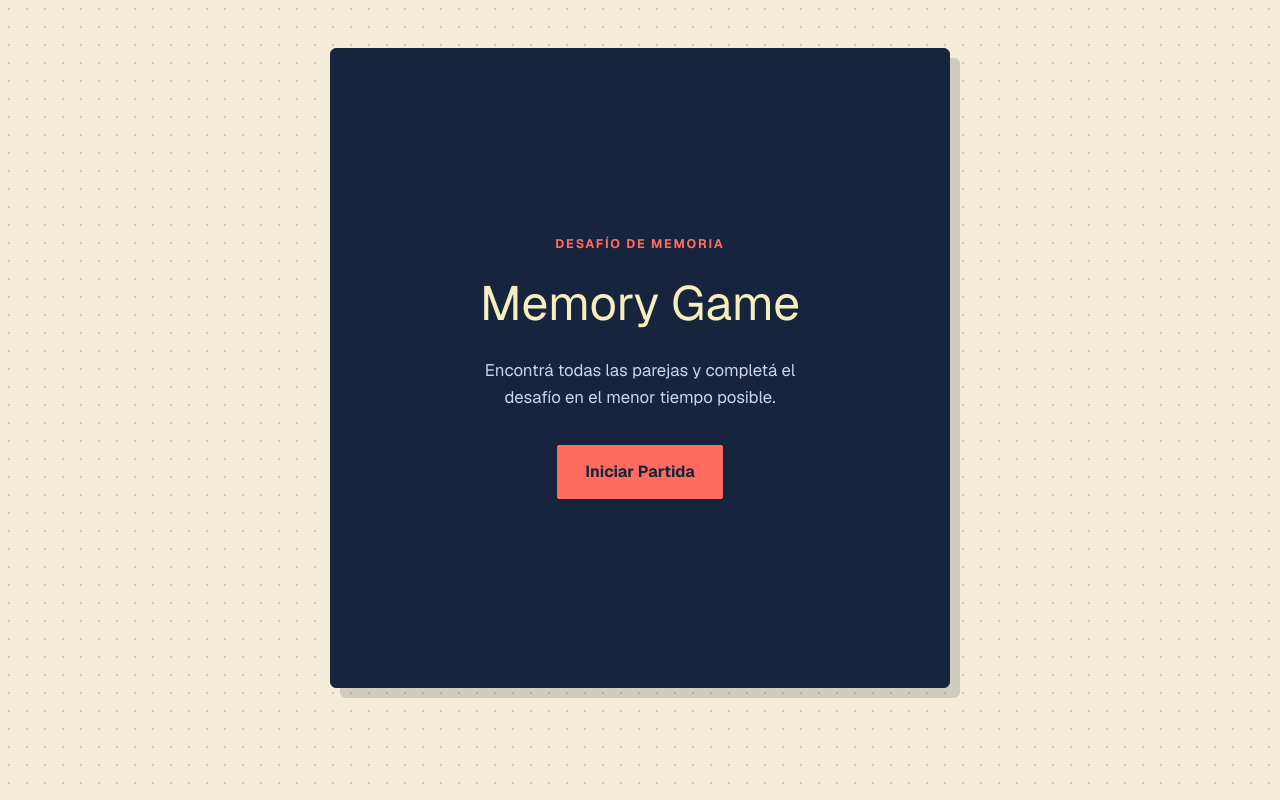
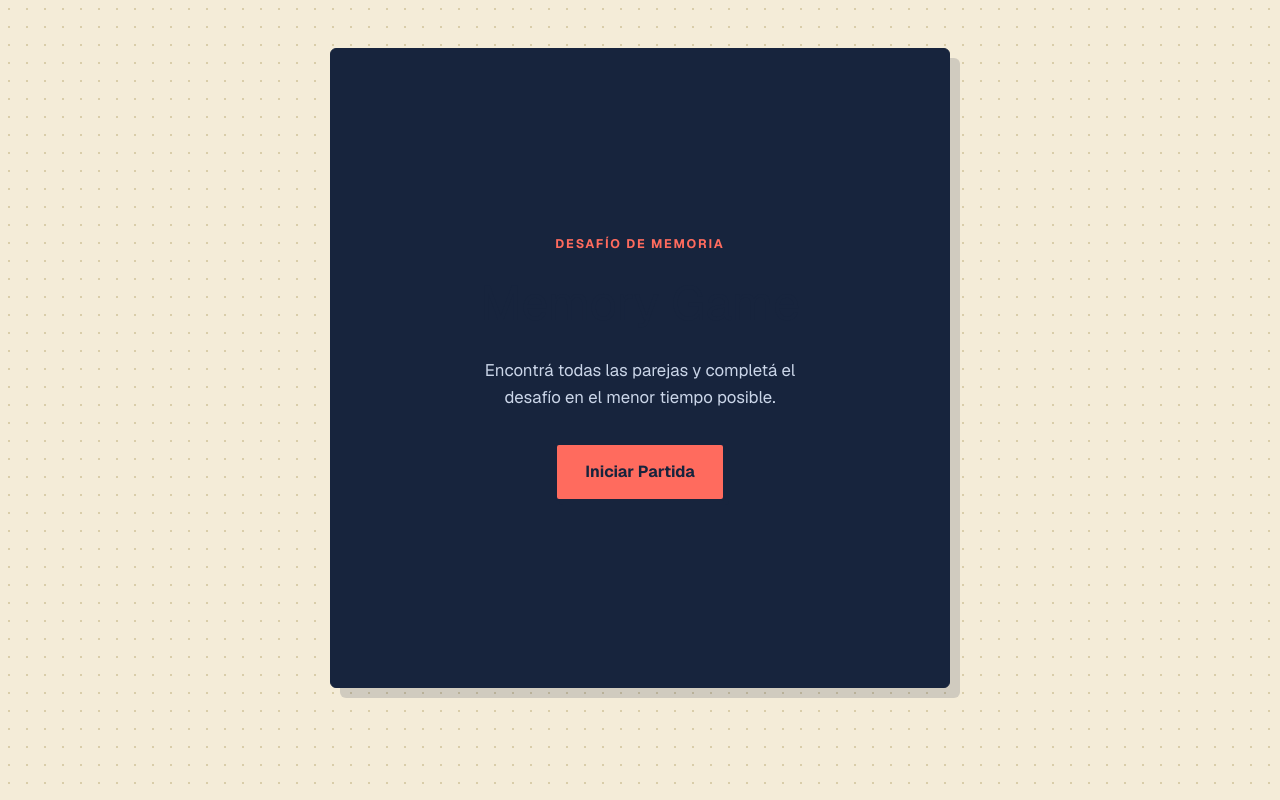
Before and after one commit to MRios-7/entrega-tareas-silicon-misiones, a Next.js app in the folder memory-game-next/: page / in a window 1280 px wide. Built offline with nearby package versions, Linux system fonts and the light colour scheme.

Commit message:
Proyecto integrador M4: Memory Game

```diff
--- a/memory-game-next/app/globals.css
+++ b/memory-game-next/app/globals.css
@@ -72,7 +72,7 @@ header {
 }
 
 h1 {
-  color: var(--surface-soft);
+  color: var(--foreground);
   font-size: clamp(2rem, 6vw, 3rem);
   letter-spacing: 0;
   margin: 0;
--- a/memory-game-next/app/page.js
+++ b/memory-game-next/app/page.js
@@ -45,7 +45,7 @@ function Home() {
 
     const [primeraFicha, segundaFicha] = fichasDadasVuelta;
     const sonIguales = primeraFicha.valor === segundaFicha.valor;
-    const tiempoDeEspera = sonIguales ? 0 : 1000;
+    const tiempoDeEspera = sonIguales ? 0 : 800;
 
     const temporizador = setTimeout(() => {
       if (sonIguales) {
```
